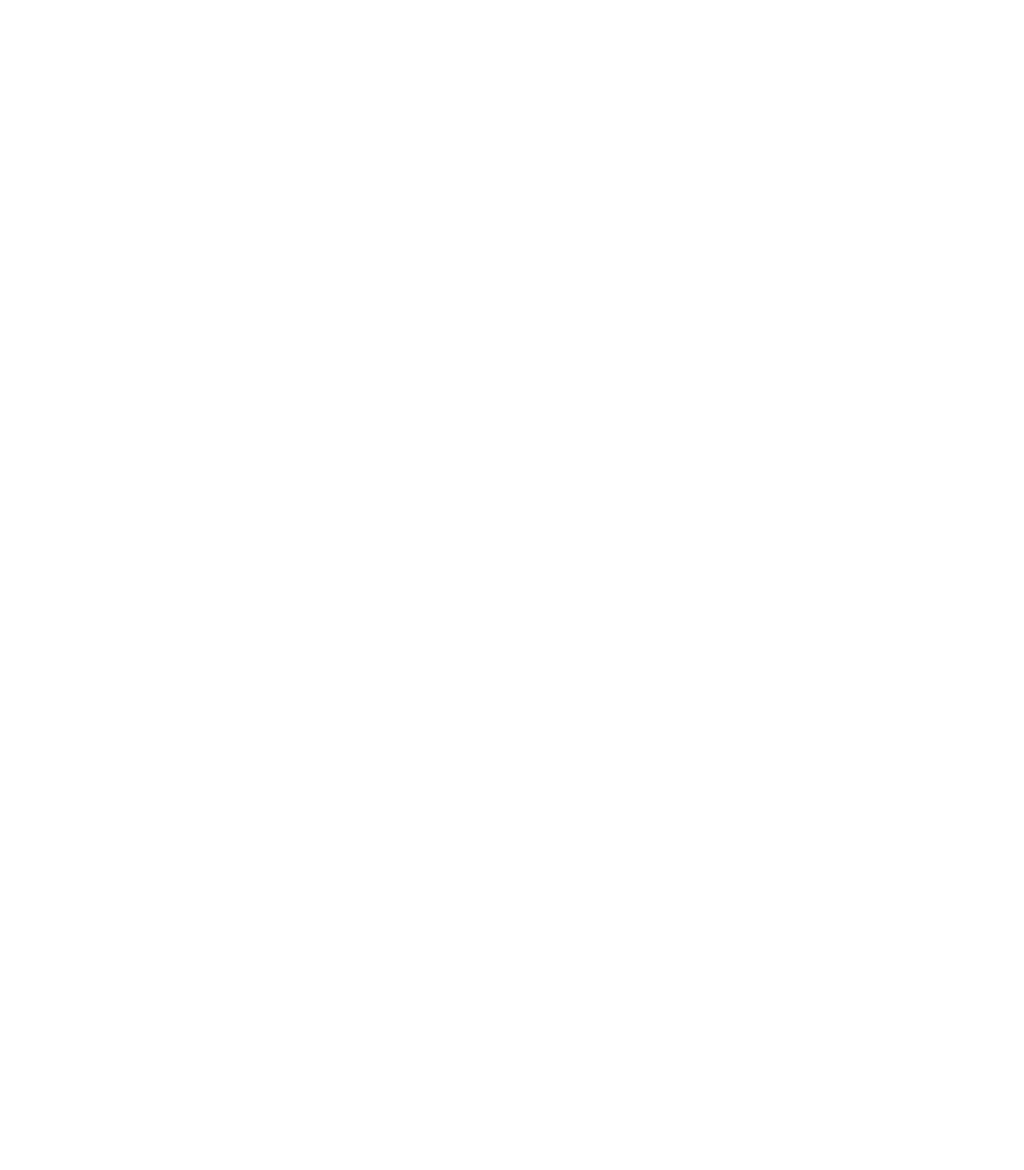
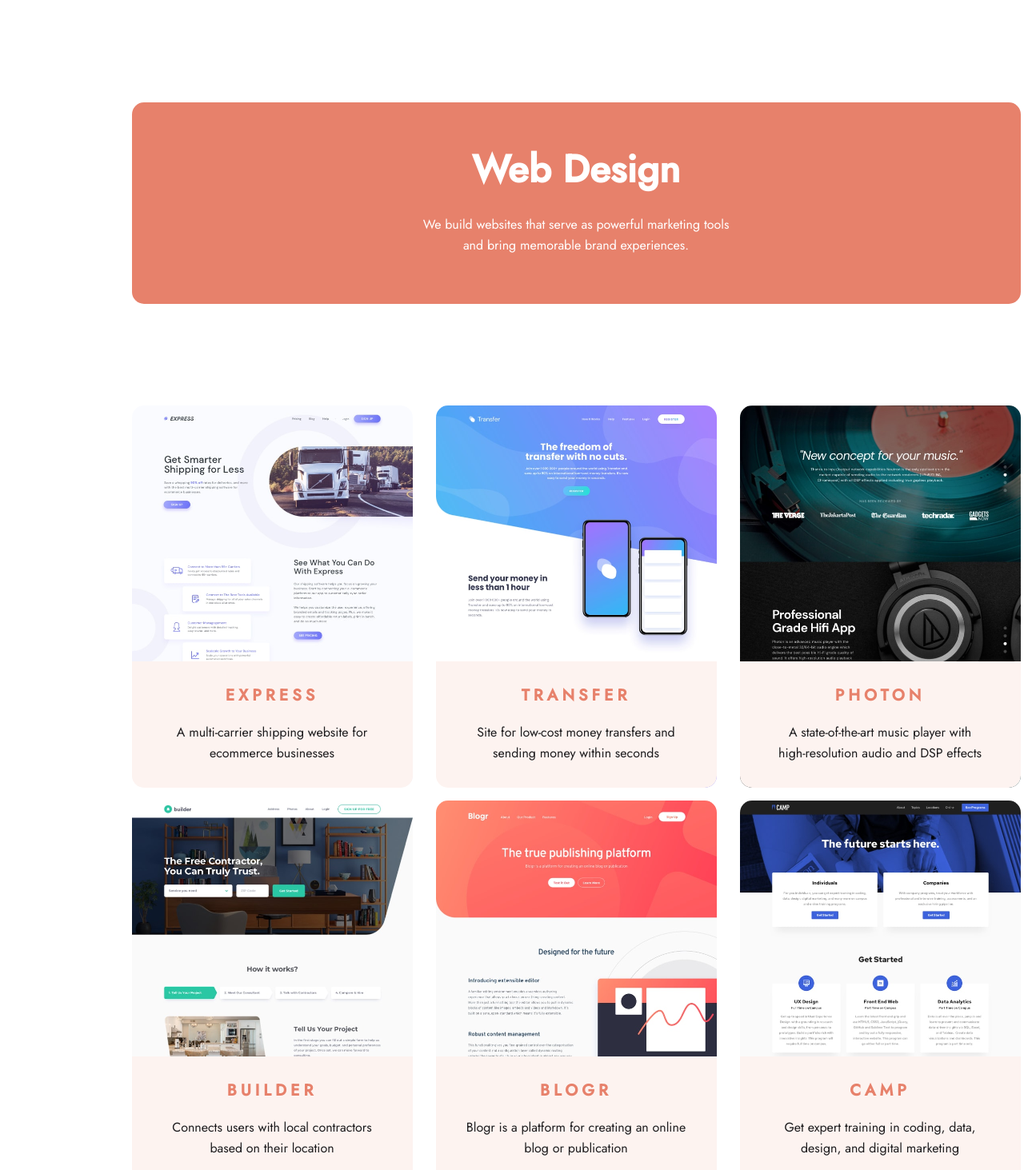
Before and after one commit to AlekseyVY/multipage_website, a Next.js app: page /WebDesign in a window 1280 px wide. Shown: the part 87-1550 px from the top of the page at 80% size. Built offline with nearby package versions, Linux system fonts and the light colour scheme.

Commit message:
feature: added web design page

```diff
--- a/pages/WebDesign/index.js
+++ b/pages/WebDesign/index.js
@@ -1,12 +1,43 @@
-import {MainContainer} from "../../styles/styles";
 import Header from "../common/Header/Header";
 import Footer from "../common/Footer/Footer";
+import {
+  HeroContainer,
+  InnerHeroContainer,
+  LinkToPortfoliContainer,
+  MainContainer,
+  MainText,
+  ProjectCardContainer
+} from "./styles";
+import CommonPortfolioCardContainer from "../common/CommonPortfolioCardContainer/CommonPortfolioCardContainer";
+import PromoCardDesign from "../common/PromoCardDesign/PromoCardDesign";
 
 
 export default function WebDesign() {
   return(
     <MainContainer>
       <Header />
+      <HeroContainer>
+        <InnerHeroContainer>
+          <div>
+            <MainText>Web Design</MainText>
+          </div>
+          <div>
+            <div>
+              We build websites that serve as powerful marketing tools
+            </div>
+            <div>
+              and bring memorable brand experiences.
+            </div>
+          </div>
+        </InnerHeroContainer>
+      </HeroContainer>
+      <ProjectCardContainer>
+        <CommonPortfolioCardContainer type={'web'}/>
+      </ProjectCardContainer>
+      <LinkToPortfoliContainer>
+        <PromoCardDesign type={'app'}/>
+        <PromoCardDesign type={'graphic'}/>
+      </LinkToPortfoliContainer>
       <Footer />
     </MainContainer>
   )
--- /dev/null
+++ b/pages/WebDesign/styles.js
@@ -0,0 +1,53 @@
+import styled from "styled-components";
+import {peach, white} from "../../styles/colors";
+
+
+export const MainContainer = styled.div`
+  display: flex;
+  height: 279.6rem;
+  justify-content: space-between;
+  flex-direction: column;
+  align-items: center;
+`;
+
+
+export const HeroContainer = styled.div`
+  width: 111.1rem;
+  height: 25.2rem;
+  background: ${peach};
+  display: flex;
+  justify-content: center;
+  align-content: center;
+  text-align: center;
+  border-radius: 1.5rem;
+  color: ${white};
+`
+
+
+export const InnerHeroContainer = styled.div`
+  display: flex;
+  flex-direction: column;
+  justify-content: center;
+  align-items: center;
+`
+
+export const MainText = styled.h1`
+  margin-top: 0;
+`
+
+export const ProjectCardContainer = styled.div`
+  width: 111.1rem;
+  height: 98.8rem;
+  display: flex;
+  flex-wrap: wrap;
+  justify-content: space-between;
+`
+
+export const LinkToPortfoliContainer = styled.div`
+  width: 111.1rem;
+  height: 30.8rem;
+  display: flex;
+  justify-content: space-between;
+  align-items: center;
+  margin-bottom: 26rem;
+`
--- /dev/null
+++ b/pages/common/CommonPortfolioCardContainer/CommonPortfolioCard/CommonPortfolioCard.jsx
@@ -0,0 +1,26 @@
+import {MainText, PortfolioCardContainer, TextContainer} from "./styles";
+
+
+const CommonPortfolioCard = ({card}) => {
+
+  return (
+    <PortfolioCardContainer icon={card.img}>
+      <TextContainer>
+        <div>
+          <MainText>
+            {card.name}
+          </MainText>
+        </div>
+        <div>
+          {card.text_top}
+        </div>
+        <div>
+          {card.text_bot}
+        </div>
+      </TextContainer>
+    </PortfolioCardContainer>
+  )
+}
+
+
+export default CommonPortfolioCard;
--- /dev/null
+++ b/pages/common/CommonPortfolioCardContainer/CommonPortfolioCard/styles.js
@@ -0,0 +1,35 @@
+import styled from "styled-components";
+import {black, lightPeach, peach, white} from "../../../../styles/colors";
+
+
+export const PortfolioCardContainer = styled.div`
+  width: 35.1rem;
+  height: 47.8rem;
+  background-image: url(${props => props.icon});
+  background-size: contain;
+  display: flex;
+  flex-direction: column;
+  justify-content: flex-end;
+  border-radius: 1.5rem;
+  &:hover {
+    cursor: pointer;
+  }
+`
+
+export const TextContainer = styled.div`
+  height: 15.8rem;
+  background: #FDF3F0;
+  border-bottom-right-radius: 1.5rem;
+  border-bottom-left-radius: 1.5rem;
+  display: flex;
+  flex-direction: column;
+  justify-content: center;
+  align-items: center;
+  text-align: center;
+  color: ${black};
+`
+
+export const MainText = styled.h3`
+  color: ${peach};
+  margin-top: 0;
+`
--- /dev/null
+++ b/pages/common/CommonPortfolioCardContainer/CommonPortfolioCardContainer.jsx
@@ -0,0 +1,66 @@
+import CommonPortfolioCard from "./CommonPortfolioCard/CommonPortfolioCard";
+
+
+const CommonPortfolioCardContainer = ({type = 'web'}) => {
+  const webArr = [
+    {
+      name: 'EXPRESS',
+      text_top: 'A multi-carrier shipping website for',
+      text_bot: 'ecommerce businesses',
+      img: '/assets/web-design/desktop/image-express.jpg'
+      },
+    {
+      name: 'TRANSFER',
+      text_top: 'Site for low-cost money transfers and',
+      text_bot: 'sending money within seconds',
+      img: '/assets/web-design/desktop/image-transfer.jpg'
+    },
+    {
+      name: 'PHOTON',
+      text_top: 'A state-of-the-art music player with',
+      text_bot: 'high-resolution audio and DSP effects',
+      img: '/assets/web-design/desktop/image-photon.jpg'
+    },
+    {
+      name: 'BUILDER',
+      text_top: 'Connects users with local contractors',
+      text_bot: 'based on their location',
+      img: '/assets/web-design/desktop/image-builder.jpg'
+    },
+    {
+      name: 'BLOGR',
+      text_top: 'Blogr is a platform for creating an online',
+      text_bot: 'blog or publication',
+      img: '/assets/web-design/desktop/image-blogr.jpg'
+    },
+    {
+      name: 'CAMP',
+      text_top: 'Get expert training in coding, data,',
+      text_bot: 'design, and digital marketing',
+      img: '/assets/web-design/desktop/image-camp.jpg'
+    },
+  ]
+  const appArr = []
+  const graphArr = []
+
+  let data = webArr
+  return (
+    <>
+      {
+        data.map((card, id) => {
+          return (
+            <CommonPortfolioCard
+              key={id}
+              card={card} />
+          )
+        })
+      }
+    </>
+
+    //
+    )
+
+}
+
+
+export default CommonPortfolioCardContainer;
--- a/pages/common/Footer/Footer.js
+++ b/pages/common/Footer/Footer.js
@@ -50,17 +50,17 @@
                 <FooterNavGroup>
                   <li>
                     <Link href={'/About'}>
-                      <NavLink>OUR COMPANY</NavLink>
+                      <FooterNavLink>OUR COMPANY</FooterNavLink>
                     </Link>
                   </li>
                   <li>
                     <Link href={'/Locations'}>
-                      <NavLink>LOCATIONS</NavLink>
+                      <FooterNavLink>LOCATIONS</FooterNavLink>
                     </Link>
                   </li>
                   <li>
                     <Link href={'/Contact'}>
-                      <NavLink>CONTACT</NavLink>
+                      <FooterNavLink>CONTACT</FooterNavLink>
                     </Link>
                   </li>
                 </FooterNavGroup>
--- a/pages/common/PromoCardDesign/PromoCardDesign.jsx
+++ b/pages/common/PromoCardDesign/PromoCardDesign.jsx
@@ -1,4 +1,4 @@
-import {InnerContainer, LinkToProjects, PromoCardContainer, RightArrowLink} from "./styles";
+import {InnerContainer, LinkToProjects, PromoCardContainer, RelativeContainer, RightArrowLink} from "./styles";
 import Link from 'next/link'
 
 export default function PromoCardDesign({width = '54.1rem', height = '30.8rem', type = "app"}) {
@@ -38,8 +38,9 @@
   }
 
   return(
+    <RelativeContainer width={width} height={height}>
       <Link href={link}>
-      <PromoCardContainer width={width} height={height} background={bg}>
+        <PromoCardContainer  background={bg}>
           <InnerContainer>
             <div>
               <h2>{text}</h2>
@@ -55,5 +56,6 @@
           </InnerContainer>
         </PromoCardContainer>
       </Link>
+    </RelativeContainer>
   )
 }
--- a/pages/common/PromoCardDesign/styles.js
+++ b/pages/common/PromoCardDesign/styles.js
@@ -1,16 +1,21 @@
 import styled from "styled-components";
-import {white} from "../../../styles/colors";
+import {lightPeach, white} from "../../../styles/colors";
 
 
+export const RelativeContainer = styled.div`
+  width: ${props => props.width};
+  height: ${props => props.height};
+  overflow: hidden;
+`
 
 export const PromoCardContainer = styled.div`
-  width: ${props => props.width};
-  height: ${props => props.height};
+  height: 100%;
   background-image: linear-gradient( rgba(0, 0, 0, 0.5), rgba(0, 0, 0, 0.5) ), url(${props => props.background});
   color: ${white};
   border-radius: 1.5rem;
   &:hover {
     cursor: pointer;
+    opacity: 50%;
   }
 `
 
--- a/pages/index.js
+++ b/pages/index.js
@@ -1,5 +1,4 @@
 import Head from 'next/head'
-import {MainContainer} from "../styles/styles";
 import Header from "./common/Header/Header";
 import Footer from "./common/Footer/Footer";
 import {
@@ -10,7 +9,7 @@
   HeroImage,
   HeroPTextContainer,
   HeroTextContainer,
-  ImageContainer, InnerCardContainer, MottoContainer,
+  ImageContainer, InnerCardContainer, MainContainer, MottoContainer,
   Oval
 } from "./styles";
 import Image from 'next/image'
--- a/styles/globals.css
+++ b/styles/globals.css
@@ -48,7 +48,6 @@
   display: flex;
   justify-content: center;
   width: 144rem;
-  height: 294rem;
 }
 
 @media (min-width: 1441px) {
```
Also changed, not shown: pages/styles.js (+7 -1 lines). Lines whose indentation alone changed are shown as unchanged.
